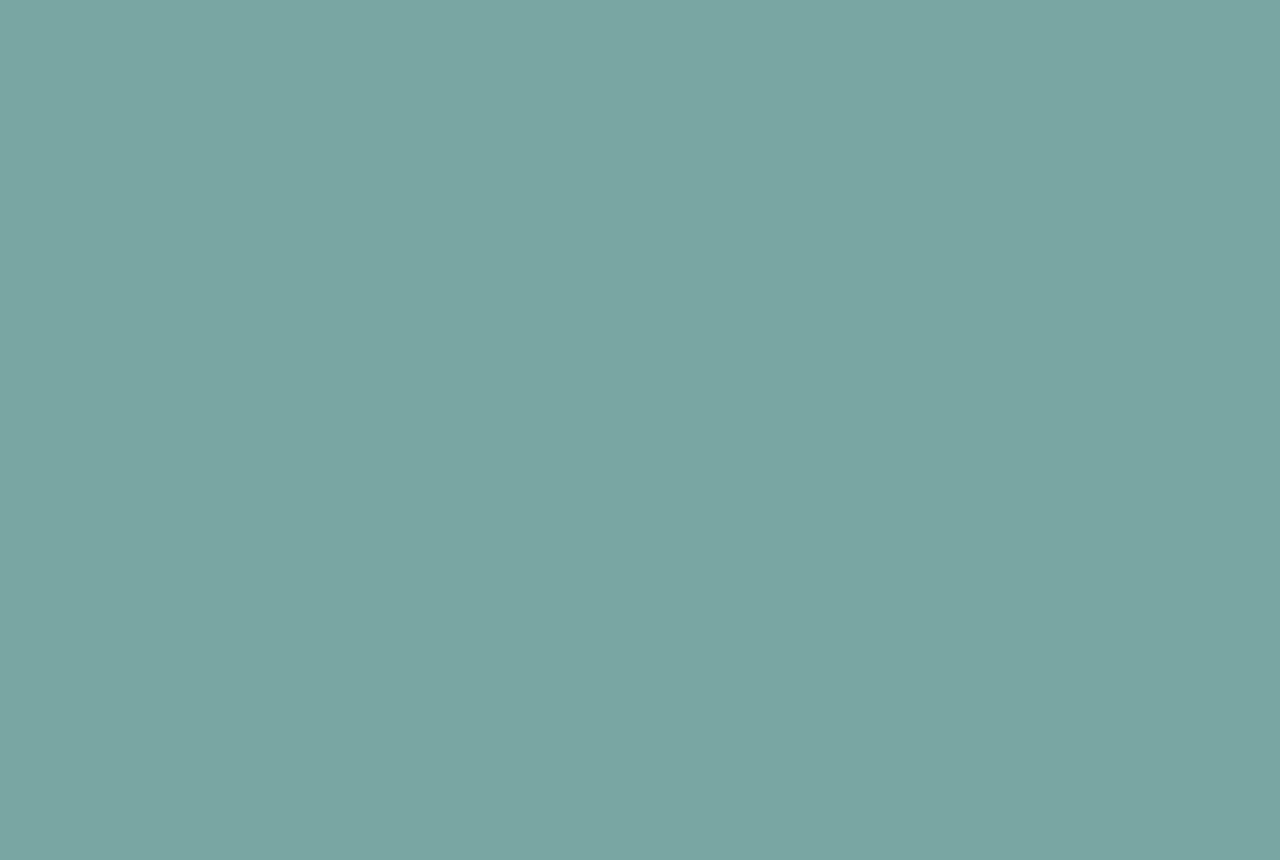
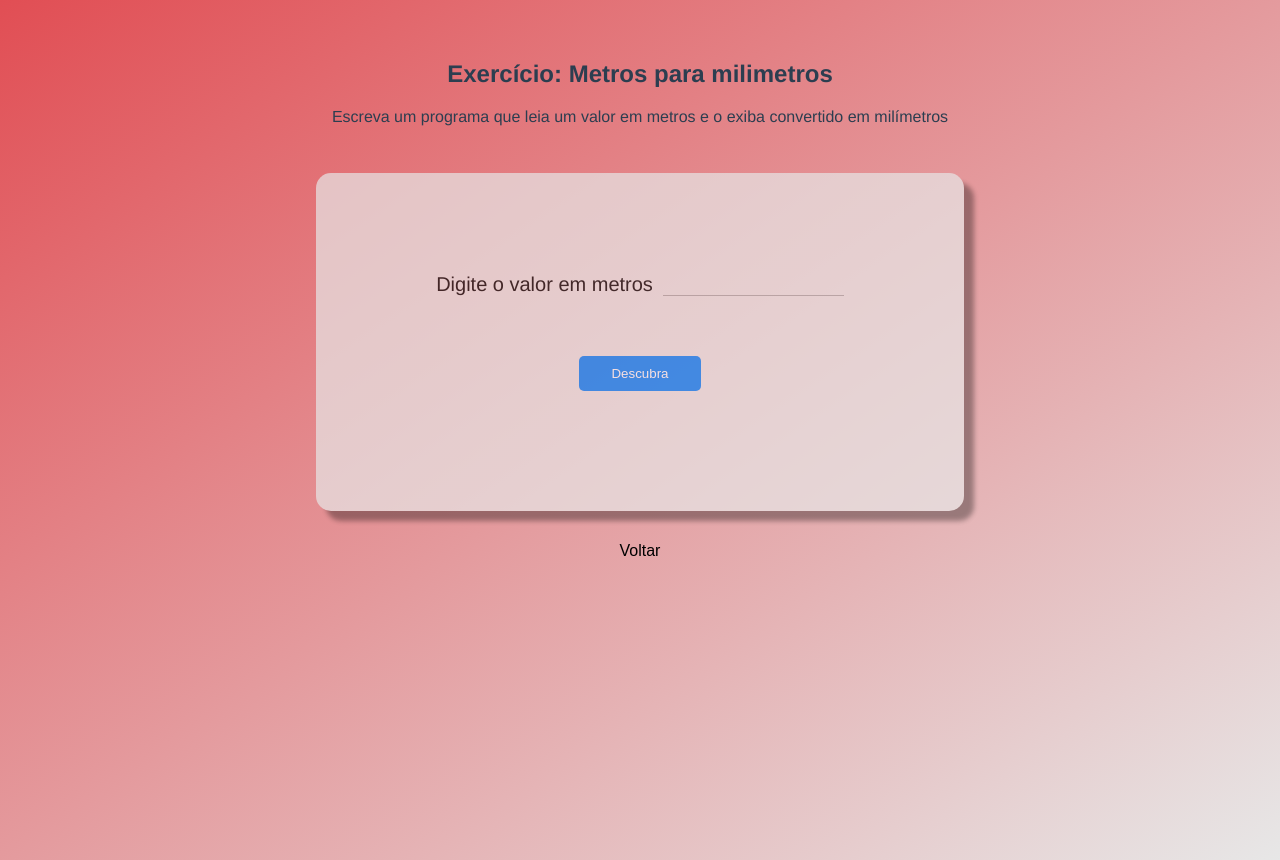
Before and after one commit to Biamah/Exercices, a Vue app: page /exercicio-2 in a window 1280 px wide. Before the commit this address had no page. Before the commit the page ends 800 px from the top, so only its background shows below. Built offline with nearby package versions, Linux system fonts and the light colour scheme.

Commit message:
feat: cria componentes button form input label e pagina exercicio2

```diff
--- a/src/App.vue
+++ b/src/App.vue
@@ -16,14 +16,21 @@ export default {
 
 <style>
 :root {
-  --primary-color: #79a6a3;
+  --primary-color: #E14E54;
   --second-color: #e7e7e7;
+  --blue: #0083FF;
+  --white: #fff;
+  --black: #000;
+
+  --family-primary: 'Exo', sans-serif;
 }
 
 body {
-  background-color: var(--primary-color);
+  background-image: linear-gradient(to bottom right, var(--primary-color), var(--second-color));
+  background-repeat: no-repeat;
   overflow: hidden;
   margin: 0;
+  min-height: 100vh;
 }
 
 #app {
--- /dev/null
+++ b/src/components/Button.vue
@@ -0,0 +1,44 @@
+<template>
+  <component :is="componentTag" :to="link" class="button" :class="{'outline': outline}">
+      <slot />
+  </component>
+</template>
+
+<script>
+export default {
+    props: {
+        outline: Boolean,
+        link: String
+    },
+    data() {
+        return {componentTag: 'button'}
+    },
+    created() {
+        if(this.link) {
+            this.componentTag = 'router-link'
+        }
+    }
+}
+</script>
+
+<style lang="scss">
+.button {
+  background-color: var(--blue);
+  border: none;
+  border-radius: 5px;
+  padding: 10px;
+  color: var(--white);
+  font-family: var(--family-primary);
+  width: 30%;
+  align-self: center;
+  margin: 40px auto;
+
+  &.outline {
+      border: none;
+      background-color: initial;
+      font-size: 16px;
+      color: var(--black);
+      text-decoration: none;
+  }
+}
+</style>
--- /dev/null
+++ b/src/components/Form.vue
@@ -0,0 +1,25 @@
+<template>
+  <form @submit="handleSubmit">
+      <slot />
+  </form>
+</template>
+
+<script>
+export default {
+    methods: {
+        handleSubmit(e) {
+            this.$emit('submit', e)
+        }
+    }
+}
+</script>
+
+<style lang="scss" scoped>
+form {
+    height: 50vh;
+    display: flex;
+    flex-direction: column;
+    justify-content: center;
+    align-items: center;
+}
+</style>
--- /dev/null
+++ b/src/components/Input.vue
@@ -0,0 +1,28 @@
+<template>
+  <input :value="modelValue" @input="handleInput" />
+</template>
+
+<script>
+export default {
+    emits: [
+        'update:modelValue'
+    ],
+    props: {
+        modelValue: String
+    },
+
+    methods: {
+        handleInput(e) {
+            this.$emit('update:modelValue', e.target.value)
+        }
+    }
+}
+</script>
+
+<style lang="scss" scoped>
+input {
+    border: none;
+    background-color: initial;
+    border-bottom: 1px solid darkgray;
+}
+</style>
--- /dev/null
+++ b/src/components/Label.vue
@@ -0,0 +1,19 @@
+<template>
+    <label >
+        <slot />
+    </label>
+</template>
+
+<script>
+export default {
+
+}
+</script>
+
+<style lang="scss" scoped>
+label {
+    font-size: 20px;
+    color: #000;
+    margin-right: 10px;
+}
+</style>
--- a/src/main.js
+++ b/src/main.js
@@ -3,10 +3,12 @@ import App from './App.vue'
 import {createRouter, createWebHistory} from 'vue-router'
 import Home from './views/Home'
 import Exercicio1 from './views/Exercicio1'
+import Exercicio2 from './views/Exercicio2'
 
 const routes = [
     { path: '/', component: Home },
-    { path: '/exercicio-1', component: Exercicio1 }
+    { path: '/exercicio-1', component: Exercicio1 },
+    { path: '/exercicio-2', component: Exercicio2 }
 ]
 
 const router = createRouter({
--- a/src/views/Exercicio1.vue
+++ b/src/views/Exercicio1.vue
@@ -22,7 +22,7 @@
             </Container>
         </form>
 
-        <button class="button__outline"><router-link to="/">Voltar</router-link></button>
+        <router-link to="/" class="button__outline">Voltar</router-link>
   </div>
 </template>
 
--- /dev/null
+++ b/src/views/Exercicio2.vue
@@ -0,0 +1,50 @@
+<template>
+  <div>
+      <h2>Exercício: Metros para milimetros</h2>
+
+      <p>Escreva um programa que leia um valor em metros e o exiba convertido em milímetros</p>
+
+      <Form @submit="calculo">
+            <Container>
+                <div class="content">
+                    <div class="content">
+                        <Label for="metros" class="label">Digite o valor em metros</Label>
+
+                        <Input type="text" id="metros" />
+                    </div>
+
+                    <Button>Descubra</Button>
+
+                    <span class="result">{{ result }}</span>
+                </div>
+            </Container>
+      </Form>
+
+      <Button link="/" :outline="true">Voltar</Button>
+  </div>
+</template>
+
+<script>
+import Container from '../components/Container'
+import Form from '../components/Form'
+import Label from '../components/Label'
+import Input from '../components/Input'
+import Button from '../components/Button'
+
+export default {
+    components: {
+        Container,
+        Form,
+        Label,
+        Input,
+        Button
+    }
+}
+</script>
+
+<style lang="scss">
+
+.content {
+    margin: 20px 0;
+}
+</style>
--- a/src/views/Home.vue
+++ b/src/views/Home.vue
@@ -4,6 +4,7 @@
 
       <ol>
           <li><router-link to="/exercicio-1">Soma dos números</router-link></li>
+          <li><router-link to="/exercicio-2">Metros para milimetros</router-link>></li>
       </ol>
   </div>
 </template>
```
